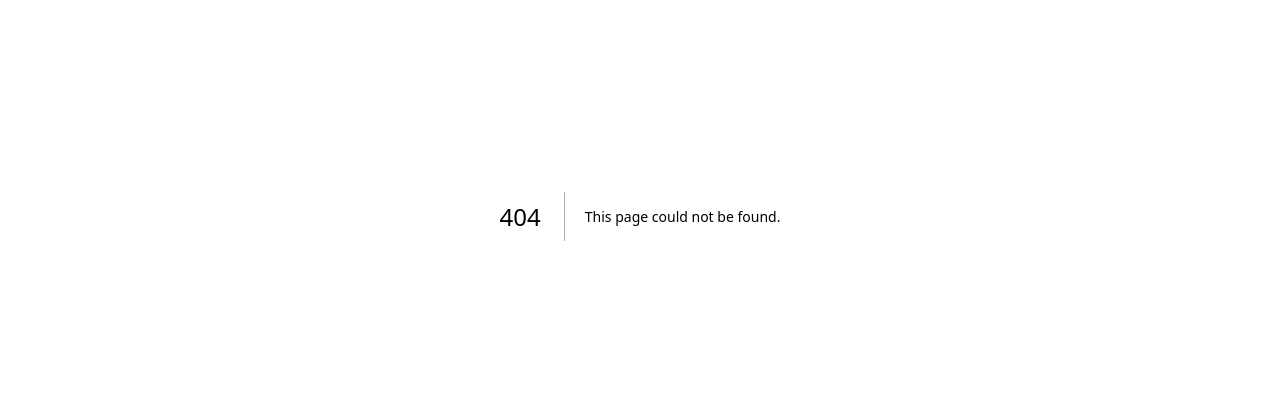
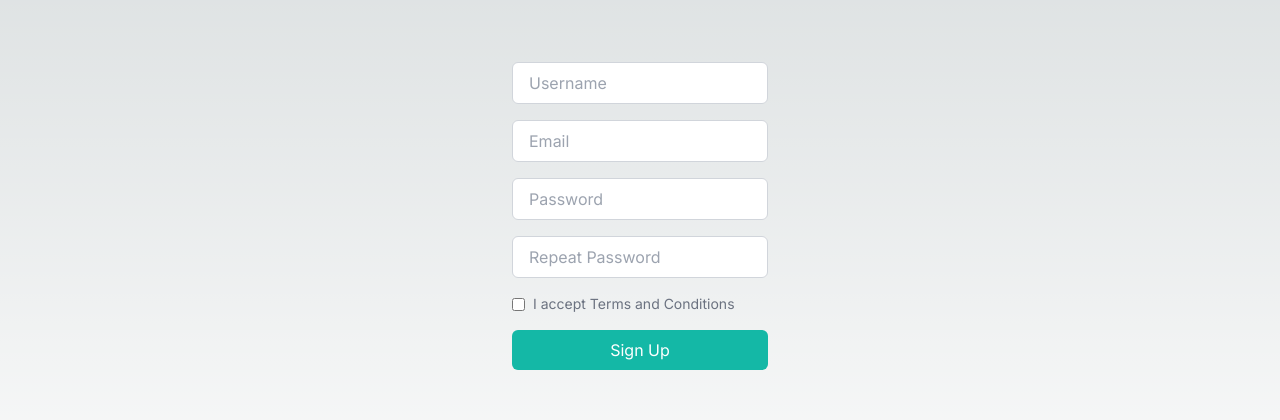
Before and after one commit to chitangchin/Groceryapp, a Next.js app in the folder Client/: page /SignUp in a window 1280 px wide. Before the commit this address had no page. Shown: the part 184-604 px from the top of the page. Built offline with nearby package versions, Linux system fonts and the light colour scheme.

Commit message:
Your commit message

```diff
--- /dev/null
+++ b/Client/src/app/SignUp/page.js
@@ -0,0 +1,84 @@
+"use client"
+import React, { useState } from "react";
+import { useRouter } from "next/navigation";
+
+
+export default function SignUp() {
+    const router = useRouter();
+
+    const [username, setUsername] = useState('');
+    const [email, setEmail] = useState('');
+    const [password, setPassword] = useState('');
+    const [repeatPassword, setRepeatPassword] = useState('');
+    const [acceptTerms, setAcceptTerms] = useState(false);
+
+    function handleSignUp() {
+        console.log('Signing up with:', username, email, password, repeatPassword);
+
+
+        router.push('/Login');
+    }
+
+    return (
+        <div className="flex flex-col items-center justify-center h-screen">
+            <div className="w-64">
+                <div className="mb-4 flex items-center">
+
+                    <input
+                        type="text"
+                        placeholder="Username"
+                        value={username}
+                        onChange={(e) => setUsername(e.target.value)}
+                        className="w-full px-4 py-2 border border-gray-300 rounded-md focus:outline-none focus:border-blue-500"
+                    />
+                </div>
+                <div className="mb-4 flex items-center">
+                    <input
+                        type="email"
+                        placeholder="Email"
+                        value={email}
+                        onChange={(e) => setEmail(e.target.value)}
+                        className="w-full px-4 py-2 border border-gray-300 rounded-md focus:outline-none focus:border-blue-500"
+                    />
+                </div>
+                <div className="mb-4 flex items-center">
+                    <input
+                        type="password"
+                        placeholder="Password"
+                        value={password}
+                        onChange={(e) => setPassword(e.target.value)}
+                        className="w-full px-4 py-2 border border-gray-300 rounded-md focus:outline-none focus:border-blue-500"
+                    />
+                </div>
+                <div className="mb-4 flex items-center">
+                    <input
+                        type="password"
+                        placeholder="Repeat Password"
+                        value={repeatPassword}
+                        onChange={(e) => setRepeatPassword(e.target.value)}
+                        className="w-full px-4 py-2 border border-gray-300 rounded-md focus:outline-none focus:border-blue-500"
+                    />
+                </div>
+                <div className="mb-4 flex items-center">
+                    <input
+                        type="checkbox"
+                        checked={acceptTerms}
+                        onChange={(e) => setAcceptTerms(e.target.checked)}
+                        className="mr-2"
+                    />
+                    <label className="text-gray-500 text-sm">
+                        I accept Terms and Conditions
+                    </label>
+                </div>
+                <button
+                    onClick={handleSignUp}
+                    className="w-full px-4 py-2 text-white bg-teal-500 rounded-md hover:bg-teal-600 focus:outline-none focus:bg-teal-600"
+                    disabled={!acceptTerms} // Disable button if terms are not accepted
+                >
+                    Sign Up
+                </button>
+
+            </div>
+        </div>
+    );
+}
--- a/Client/src/app/page.js
+++ b/Client/src/app/page.js
@@ -1,113 +1,24 @@
-import Image from "next/image";
+"use client"
 
+import Link from "next/link";
 export default function Home() {
   return (
-    <main className="flex min-h-screen flex-col items-center justify-between p-24">
-      <div className="z-10 max-w-5xl w-full items-center justify-between font-mono text-sm lg:flex">
-        <p className="fixed left-0 top-0 flex w-full justify-center border-b border-gray-300 bg-gradient-to-b from-zinc-200 pb-6 pt-8 backdrop-blur-2xl dark:border-neutral-800 dark:bg-zinc-800/30 dark:from-inherit lg:static lg:w-auto  lg:rounded-xl lg:border lg:bg-gray-200 lg:p-4 lg:dark:bg-zinc-800/30">
-          Get started by editing&nbsp;
-          <code className="font-mono font-bold">src/app/page.js</code>
-        </p>
-        <div className="fixed bottom-0 left-0 flex h-48 w-full items-end justify-center bg-gradient-to-t from-white via-white dark:from-black dark:via-black lg:static lg:h-auto lg:w-auto lg:bg-none">
-          <a
-            className="pointer-events-none flex place-items-center gap-2 p-8 lg:pointer-events-auto lg:p-0"
-            href="https://vercel.com?utm_source=create-next-app&utm_medium=appdir-template&utm_campaign=create-next-app"
-            target="_blank"
-            rel="noopener noreferrer"
-          >
-            By{" "}
-            <Image
-              src="/vercel.svg"
-              alt="Vercel Logo"
-              className="dark:invert"
-              width={100}
-              height={24}
-              priority
-            />
-          </a>
-        </div>
-      </div>
 
-      <div className="relative flex place-items-center before:absolute before:h-[300px] before:w-full sm:before:w-[480px] before:-translate-x-1/2 before:rounded-full before:bg-gradient-radial before:from-white before:to-transparent before:blur-2xl before:content-[''] after:absolute after:-z-20 after:h-[180px] after:w-full sm:after:w-[240px] after:translate-x-1/3 after:bg-gradient-conic after:from-sky-200 after:via-blue-200 after:blur-2xl after:content-[''] before:dark:bg-gradient-to-br before:dark:from-transparent before:dark:to-blue-700 before:dark:opacity-10 after:dark:from-sky-900 after:dark:via-[#0141ff] after:dark:opacity-40 before:lg:h-[360px] z-[-1]">
-        <Image
-          className="relative dark:drop-shadow-[0_0_0.3rem_#ffffff70] dark:invert"
-          src="/next.svg"
-          alt="Next.js Logo"
-          width={180}
-          height={37}
-          priority
-        />
-      </div>
-
-      <div className="mb-32 grid text-center lg:max-w-5xl lg:w-full lg:mb-0 lg:grid-cols-4 lg:text-left">
-        <a
-          href="https://nextjs.org/docs?utm_source=create-next-app&utm_medium=appdir-template&utm_campaign=create-next-app"
-          className="group rounded-lg border border-transparent px-5 py-4 transition-colors hover:border-gray-300 hover:bg-gray-100 hover:dark:border-neutral-700 hover:dark:bg-neutral-800/30"
-          target="_blank"
-          rel="noopener noreferrer"
-        >
-          <h2 className={`mb-3 text-2xl font-semibold`}>
-            Docs{" "}
-            <span className="inline-block transition-transform group-hover:translate-x-1 motion-reduce:transform-none">
-              -&gt;
-            </span>
-          </h2>
-          <p className={`m-0 max-w-[30ch] text-sm opacity-50`}>
-            Find in-depth information about Next.js features and API.
-          </p>
-        </a>
-
-        <a
-          href="https://nextjs.org/learn?utm_source=create-next-app&utm_medium=appdir-template-tw&utm_campaign=create-next-app"
-          className="group rounded-lg border border-transparent px-5 py-4 transition-colors hover:border-gray-300 hover:bg-gray-100 hover:dark:border-neutral-700 hover:dark:bg-neutral-800 hover:dark:bg-opacity-30"
-          target="_blank"
-          rel="noopener noreferrer"
-        >
-          <h2 className={`mb-3 text-2xl font-semibold`}>
-            Learn{" "}
-            <span className="inline-block transition-transform group-hover:translate-x-1 motion-reduce:transform-none">
-              -&gt;
-            </span>
-          </h2>
-          <p className={`m-0 max-w-[30ch] text-sm opacity-50`}>
-            Learn about Next.js in an interactive course with&nbsp;quizzes!
-          </p>
-        </a>
-
-        <a
-          href="https://vercel.com/templates?framework=next.js&utm_source=create-next-app&utm_medium=appdir-template&utm_campaign=create-next-app"
-          className="group rounded-lg border border-transparent px-5 py-4 transition-colors hover:border-gray-300 hover:bg-gray-100 hover:dark:border-neutral-700 hover:dark:bg-neutral-800/30"
-          target="_blank"
-          rel="noopener noreferrer"
-        >
-          <h2 className={`mb-3 text-2xl font-semibold`}>
-            Templates{" "}
-            <span className="inline-block transition-transform group-hover:translate-x-1 motion-reduce:transform-none">
-              -&gt;
-            </span>
-          </h2>
-          <p className={`m-0 max-w-[30ch] text-sm opacity-50`}>
-            Explore starter templates for Next.js.
-          </p>
-        </a>
-
-        <a
-          href="https://vercel.com/new?utm_source=create-next-app&utm_medium=appdir-template&utm_campaign=create-next-app"
-          className="group rounded-lg border border-transparent px-5 py-4 transition-colors hover:border-gray-300 hover:bg-gray-100 hover:dark:border-neutral-700 hover:dark:bg-neutral-800/30"
-          target="_blank"
-          rel="noopener noreferrer"
-        >
-          <h2 className={`mb-3 text-2xl font-semibold`}>
-            Deploy{" "}
-            <span className="inline-block transition-transform group-hover:translate-x-1 motion-reduce:transform-none">
-              -&gt;
-            </span>
-          </h2>
-          <p className={`m-0 max-w-[30ch] text-sm opacity-50 text-balance`}>
-            Instantly deploy your Next.js site to a shareable URL with Vercel.
-          </p>
-        </a>
-      </div>
-    </main>
+    <>
+      <div className="container mx-auto mt-20 text-center h-screen">
+      <h1 className="text-3xl font-bold mb-8">Welcome to MyApp</h1>
+      <Link href="/SignUp">
+        <button className="bg-teal-600 hover:bg-black text-white py-2 px-4 rounded mr-4 m-3 w-auto">
+          SignUp
+          </button>
+          <hr></hr>
+      </Link>
+      <Link href="/Login">
+        <button className="bg-teal-600 hover:bg-black-600 text-white py-2 px-4 rounded">
+          Login
+        </button>
+      </Link>
+    </div>
+    </>
   );
 }
```
Also changed, not shown: Client/src/app/Login/page.js (added).
